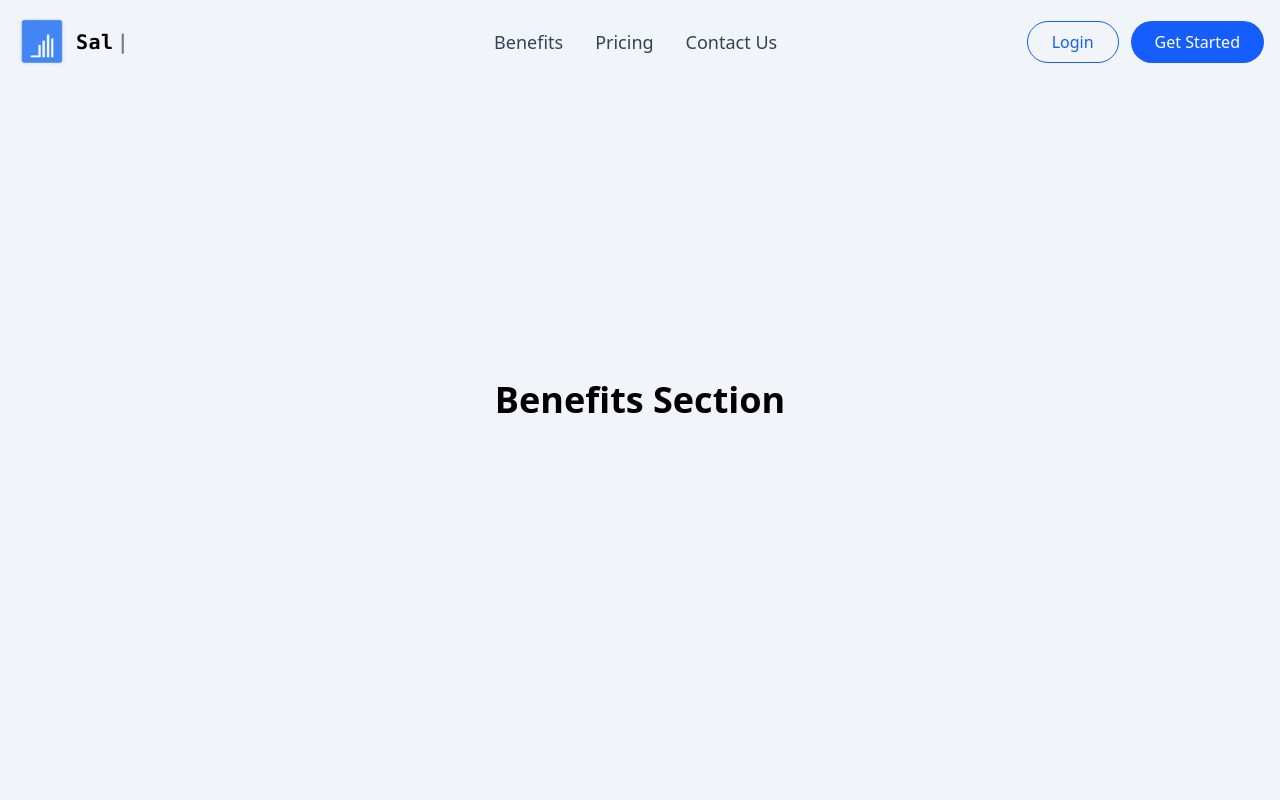
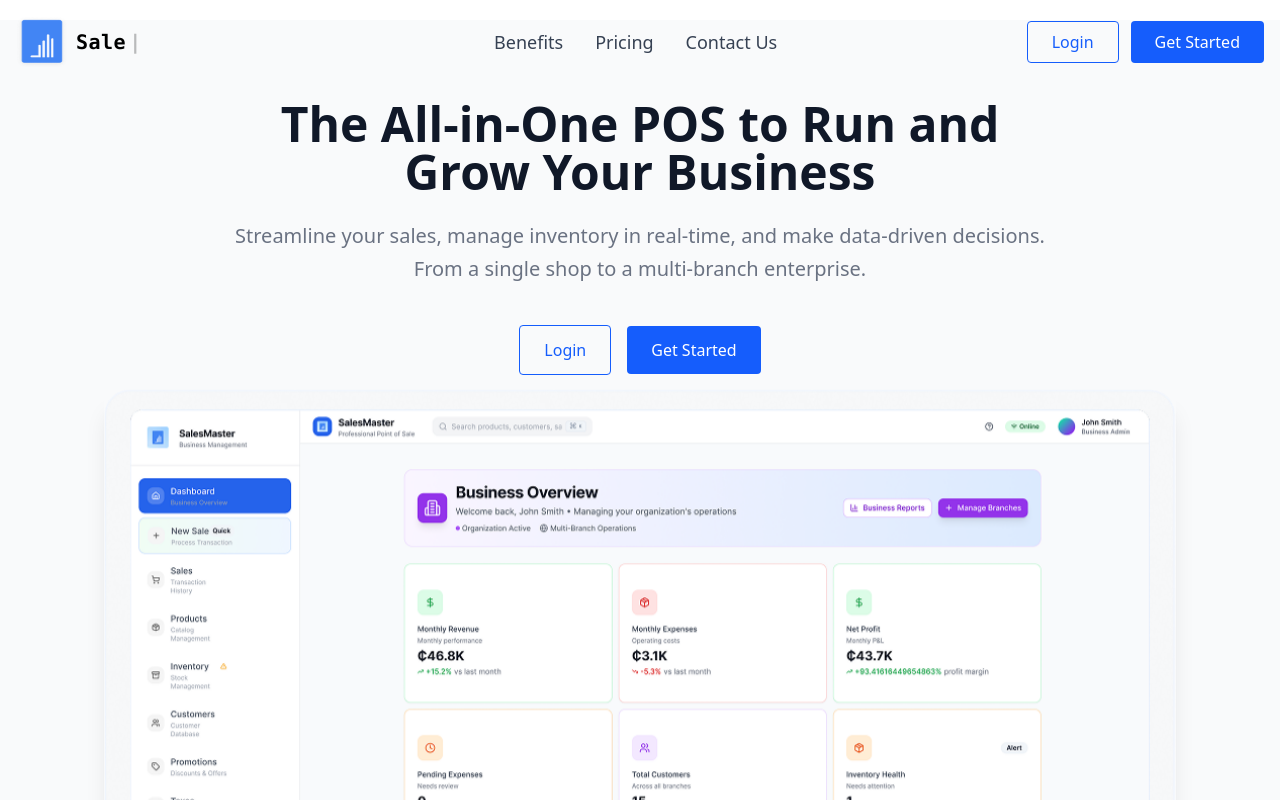
Before and after one commit to Namibra-Devs/SalesMaster_Website, a React (Vite) app in the folder salesmaster-website/: page / in a window 1280 px wide. Shown: the top 800 px of the page. Built offline with nearby package versions, Linux system fonts and the light colour scheme.

Commit message:
intro section done

```diff
--- a/salesmaster-website/package.json
+++ b/salesmaster-website/package.json
@@ -21,6 +21,7 @@
     "react-dom": "^19.1.0",
     "react-intersection-observer": "^9.16.0",
     "react-router-dom": "^7.7.1",
+    "react-scroll-parallax": "^3.4.5",
     "react-simple-typewriter": "^5.0.1",
     "scrolltrigger": "^1.0.1",
     "tailwindcss": "^4.1.11"
--- a/salesmaster-website/src/App.jsx
+++ b/salesmaster-website/src/App.jsx
@@ -1,3 +1,5 @@
+import Intro from "./components/Intro";
+
 import Navbar from "./components/Navbar";
 
 function App() {
@@ -5,9 +7,7 @@ function App() {
     <div className="min-h-screen font-sans scroll-smooth">
       <Navbar />
 
-      <section id="benefits" className="h-screen flex items-center justify-center bg-slate-100">
-        <h1 className="text-4xl font-bold">Benefits Section</h1>
-      </section>
+     <Intro />
 
       <section id="pricing" className="h-screen flex items-center justify-center bg-white">
         <h1 className="text-4xl font-bold">Pricing Section</h1>
--- /dev/null
+++ b/salesmaster-website/src/components/Intro.jsx
@@ -0,0 +1,59 @@
+import { motion } from "framer-motion";
+import { ParallaxProvider, Parallax } from "react-scroll-parallax";
+import benefitImage from "../assets/images/benefit-illustration.png";
+
+const Intro = () => {
+  return (
+    <ParallaxProvider>
+      <section
+        id="Intro"
+        className="w-full py-20 bg-[#F9FAFB] overflow-hidden mt-5"
+      >
+        {/* Top Section */}
+        <motion.div
+          initial={{ opacity: 0, y: 60 }}
+          whileInView={{ opacity: 1, y: 0 }}
+          transition={{ duration: 0.8, ease: "easeOut" }}
+          viewport={{ once: true }}
+          className="max-w-4xl mx-auto px-6 text-center"
+        >
+          <h1 className="text-4xl md:text-5xl font-bold text-gray-900 mb-6">
+            The All-in-One POS to Run and Grow Your Business
+          </h1>
+          <p className="text-lg md:text-xl text-gray-500 leading-relaxed mb-10">
+            Streamline your sales, manage inventory in real-time, and make
+            data-driven decisions. From a single shop to a multi-branch
+            enterprise.
+          </p>
+          <div className="flex flex-col sm:flex-row justify-center items-center gap-4">
+            <button className="relative overflow-hidden px-6 py-3 rounded-sm border border-blue-600 hover:text-white text-blue-600 transition duration-200 cursor-pointer group">
+              <span className="relative z-10">Login</span>
+              <span className="absolute inset-0 bg-blue-600 scale-0 group-hover:scale-100 transition-transform duration-500 origin-center rounded-sm z-0" />
+            </button>
+            <button className="relative overflow-hidden px-6 py-3 rounded-sm bg-blue-600 text-white hover:text-[#4386f1] transition duration-200 cursor-pointer group">
+              <span className="relative z-10">Get Started</span>
+              <span className="absolute inset-0 bg-white scale-0 group-hover:scale-100 transition-transform duration-500 origin-center rounded-sm z-0" />
+            </button>
+          </div>
+        </motion.div>
+
+        {/* Bottom Parallax Image */}
+        <div className="mt-16 px-4 md:px-10 max-w-6xl mx-auto">
+          <Parallax speed={-10}>
+            <motion.img
+              src={benefitImage}
+              alt="SalesMaster Benefits"
+              initial={{ opacity: 0, scale: 0.95 }}
+              whileInView={{ opacity: 1, scale: 1 }}
+              transition={{ duration: 1, ease: "easeOut" }}
+              viewport={{ once: true }}
+              className="w-full rounded-xl shadow-xl object-cover"
+            />
+          </Parallax>
+        </div>
+      </section>
+    </ParallaxProvider>
+  );
+};
+
+export default Intro;
--- a/salesmaster-website/src/components/Navbar.jsx
+++ b/salesmaster-website/src/components/Navbar.jsx
@@ -98,13 +98,13 @@ const Navbar = () => {
 
           {/* Desktop Buttons */}
           <div className="hidden md:flex gap-3">
-            <button className="relative overflow-hidden px-6 py-2 rounded-full border border-blue-600 text-blue-600 hover:text-white transition duration-300 cursor-pointer group">
+            <button className="relative overflow-hidden px-6 py-2 rounded-sm border border-blue-600 text-blue-600 hover:text-white transition duration-300 cursor-pointer group">
               <span className="relative z-10">Login</span>
-              <span className="absolute inset-0 rounded-full bg-blue-600 scale-0 group-hover:scale-100 transition-transform duration-300 origin-center"></span>
+              <span className="absolute inset-0 rounded-sm bg-blue-600 scale-0 group-hover:scale-100 transition-transform duration-300 origin-center"></span>
             </button>
-            <button className="relative overflow-hidden px-6 py-2 rounded-full bg-blue-600 text-white hover:text-blue-600 transition duration-300 cursor-pointer group">
+            <button className="relative overflow-hidden px-6 py-2 rounded-sm bg-blue-600 text-white hover:text-blue-600 transition duration-300 cursor-pointer group">
               <span className="relative z-10">Get Started</span>
-              <span className="absolute inset-0 rounded-full bg-white scale-0 group-hover:scale-100 transition-transform duration-300 origin-center"></span>
+              <span className="absolute inset-0 rounded-sm bg-white scale-0 group-hover:scale-100 transition-transform duration-300 origin-center"></span>
             </button>
           </div>
 
@@ -187,7 +187,7 @@ const Navbar = () => {
                   transition: { duration: 0.2 }
                 }}
                 onClick={toggleMenu}
-                className="absolute top-6 right-6 z-[70] w-12 h-12 rounded-full bg-gray-100 hover:bg-gray-200 flex items-center justify-center transition-colors duration-200 shadow-lg"
+                className="absolute top-6 right-6 z-[70] w-12 h-12 rounded-full bg-gray-300 hover:bg-gray-200 flex items-center justify-center transition-colors duration-200 shadow-lg"
               >
                 <HiX className="text-2xl text-gray-700" />
               </motion.button>
@@ -255,10 +255,10 @@ const Navbar = () => {
                   }}
                   className="flex flex-col gap-4 w-64"
                 >
-                  <button className="w-full py-3 px-6 rounded-full border border-blue-600 text-blue-600 hover:bg-blue-600 hover:text-white transition duration-300 font-medium">
+                  <button className="w-full py-3 px-6 rounded-sm border border-blue-600 text-blue-600 hover:bg-blue-600 hover:text-white transition duration-300 font-medium">
                     Login
                   </button>
-                  <button className="w-full py-3 px-6 rounded-full bg-blue-600 text-white hover:bg-blue-700 transition duration-300 font-medium">
+                  <button className="w-full py-3 px-6 rounded-sm bg-blue-600 text-white hover:bg-blue-700 transition duration-300 font-medium">
                     Get Started
                   </button>
                 </motion.div>
```
Also changed, not shown: salesmaster-website/src/assets/images/benefit-illustration.png (added), 1 other file (tests, documents, lock files or other folders).
